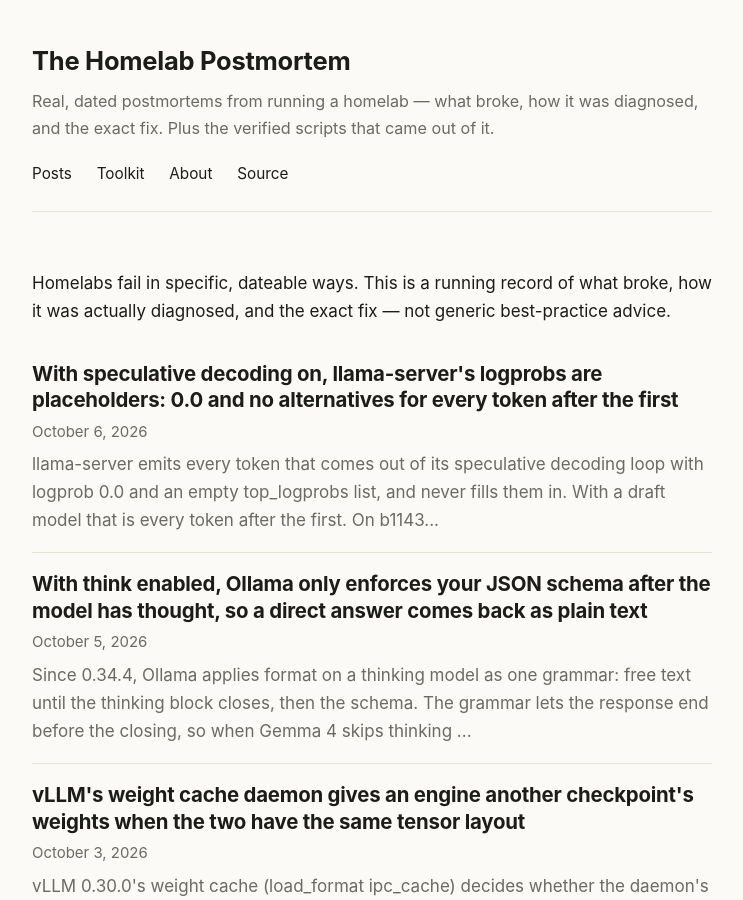
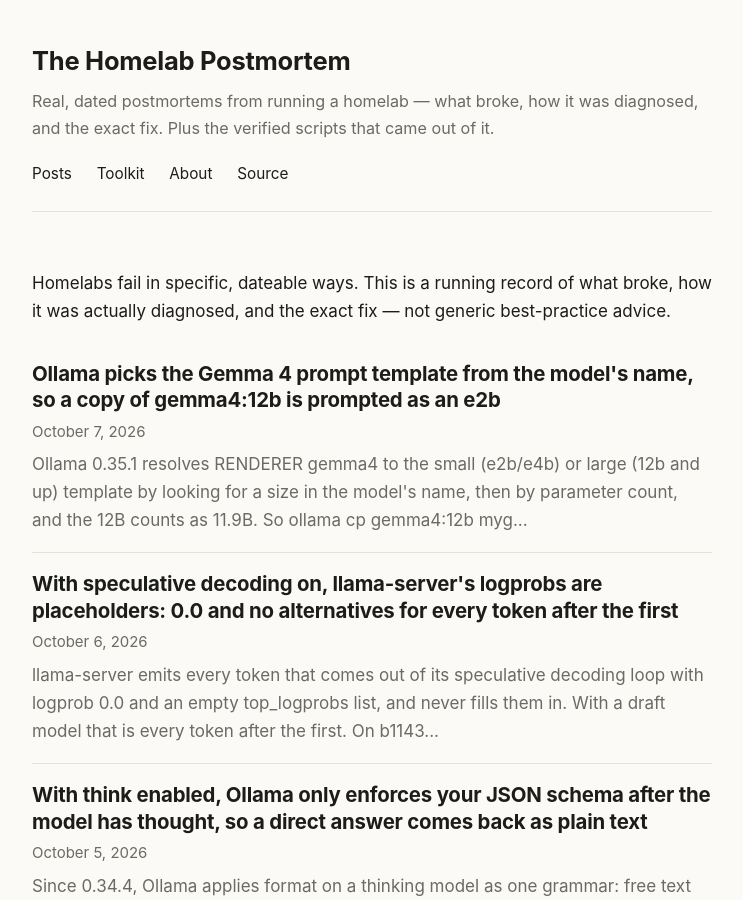
Before and after one commit to mitoyosh/homelab-postmortem, a Jekyll site: the page built from index.html, in a window 1280 px wide and 900 px high. Shown: the whole window, without its empty margins (268-1011 px from the left). Built offline with Jekyll 4.4.1, drawn with Linux system fonts in a browser that asks for light colours; some of the changed lines change nothing that is shown.

Commit message:
Post: Ollama picks the Gemma 4 template from the model name

````diff
--- a/_config.yml
+++ b/_config.yml
@@ -46,7 +46,7 @@
     title: "Local LLM artifacts"
     price: "$5"
     question: "Is the model, adapter, or build you just installed the thing it says it is?"
-    detail: "Seventeen checks. An Ollama quantisation that pulls and runs and returns no working code, a LoRA adapter accepted and applied to zero layers, a build that reports a commit hash from a repository it has never heard of, a response_format the server accepts and then ignores, a previous_response_id that is accepted and dropped, a tool parameter the gemma4 renderer never shows the model, an embedding batch whose positions the library reads past the end of, a prompt cache whose \"no limit\" setting keeps less than the default, and a decision model whose confidence is sharpened tenfold by a temperature its own library clamps at load time, a VRAM reservation Ollama prints in its log and never passes to the runner that places the layers, model sampling settings the OpenAI-compatible API quietly replaces with 1.0, an end-of-generation token chosen by its spelling that stops a model mid-sentence with a normal finish, a sleep mode that loses or crashes on a request arriving just before it sleeps, a JSON schema whose keys come back alphabetised so the model fills the wrong fields, a JSON schema a thinking model escapes whenever it answers without thinking, logprobs that speculative decoding fills with certainty, and a LoRA adapter whose per-module scaling vLLM drops without a word."
+    detail: "Eighteen checks. An Ollama quantisation that pulls and runs and returns no working code, a LoRA adapter accepted and applied to zero layers, a build that reports a commit hash from a repository it has never heard of, a response_format the server accepts and then ignores, a previous_response_id that is accepted and dropped, a tool parameter the gemma4 renderer never shows the model, an embedding batch whose positions the library reads past the end of, a prompt cache whose \"no limit\" setting keeps less than the default, and a decision model whose confidence is sharpened tenfold by a temperature its own library clamps at load time, a VRAM reservation Ollama prints in its log and never passes to the runner that places the layers, model sampling settings the OpenAI-compatible API quietly replaces with 1.0, an end-of-generation token chosen by its spelling that stops a model mid-sentence with a normal finish, a sleep mode that loses or crashes on a request arriving just before it sleeps, a JSON schema whose keys come back alphabetised so the model fills the wrong fields, a JSON schema a thinking model escapes whenever it answers without thinking, logprobs that speculative decoding fills with certainty, a Gemma 4 copy prompted with the small model's template because of its name, and a LoRA adapter whose per-module scaling vLLM drops without a word."
     buy_url: "https://buy.stripe.com/cNiaEWb7C0yge8rcT65Vu07"
 
 baseurl: ""
--- a/_posts/2026-10-05-ollama-thinking-model-skips-your-json-schema-when-it-answers-directly.md
+++ b/_posts/2026-10-05-ollama-thinking-model-skips-your-json-schema-when-it-answers-directly.md
@@ -109,4 +109,6 @@
 
 It is the second structured-output gap in Ollama 0.35 here in a week. On one of its two chat paths, [your schema's keys are re-sorted alphabetically](https://homelabpostmortem.com/2026/10/03/ollama-native-chat-path-sorts-your-json-schema-keys/) before the grammar sees them. Both times the reply was HTTP 200 and nothing in the log said anything was wrong.
 
+Which template a Gemma 4 model gets in the first place depends on [what the model is called](https://homelabpostmortem.com/2026/10/07/ollama-picks-the-gemma-4-template-from-the-model-name/): a copy of `gemma4:12b` under a name without `12b` is prompted with the e2b/e4b template.
+
 The toolkit's `check-ollama-format-think.sh` sends a few short prompts to a model with `think: true` and a schema, and reports how many replies skipped thinking and how many of those broke the schema.
--- /dev/null
+++ b/_posts/2026-10-07-ollama-picks-the-gemma-4-template-from-the-model-name.md
@@ -0,0 +1,113 @@
+---
+title: "Ollama picks the Gemma 4 prompt template from the model's name, so a copy of gemma4:12b is prompted as an e2b"
+date: 2026-10-07
+excerpt: "Ollama 0.35.1 resolves RENDERER gemma4 to the small (e2b/e4b) or large (12b and up) template by looking for a size in the model's name, then by parameter count, and the 12B counts as 11.9B. So ollama cp gemma4:12b mygemma, or a Modelfile FROM gemma4:12b saved under your own name, gets the small template, which leaves out the empty thought block when thinking is off. ollama show looks the same either way. On the 12B we measured, the model wrote the missing block itself and the answers barely changed; naming the renderer in the Modelfile fixes it."
+devto_title: "Ollama picks the Gemma 4 prompt template from the model's name"
+devto_tags: ollama, llm, selfhosted, gemma
+---
+
+**TL;DR**: Gemma 4 models in Ollama carry `RENDERER gemma4`, which Ollama 0.35.1 resolves per request to `gemma4-small` (the e2b/e4b template) or `gemma4-large` (12b, 26b, 31b). It decides by looking for `e2b`/`e4b` or `12b`/`26b`/`31b` in the model's name, and if there is none, by parameter count against 12 billion. The 12B counts as 11.9B. So `gemma4:12b` itself gets the large template, but `ollama cp gemma4:12b mygemma`, or a Modelfile `FROM gemma4:12b` with your system prompt saved as `assistant`, gets the small one. The difference is an empty thought block the large template adds when thinking is off. `ollama show` prints the same thing for both. On the 12B Q4_K_M we tested, the model wrote the missing block itself: four extra generated tokens, the same answers on five of six prompts, and the same answer with different formatting on the sixth. If you want the template the model was trained with, put `RENDERER gemma4-large` in the Modelfile. The toolkit's `check-gemma4-renderer.sh` lists which of your models resolve to which. Upstream report: [ollama/ollama#18824](https://github.com/ollama/ollama/issues/18824).
+
+## The symptom
+
+Debian 13 LXC, CPU only, Ollama 0.35.1 (the current release) from the release tarball, `gemma4:12b` from the library (8.0 GB; `ollama show` says 11.9B parameters, `RENDERER gemma4`). The report used a third-party GGUF and the request below: "Hello", `think: false`, `num_predict: 1`, read `prompt_eval_count`. The same weights under different names:
+
+```
+gemma4:12b                                        think:false 14   think:true 17
+ollama cp gemma4:12b mygemma                      think:false 10   think:true 17
+FROM gemma4:12b, saved as assistant               think:false 10   think:true 17
+FROM gemma4:12b, saved as assistant-12b           think:false 14   think:true 17
+FROM gemma4:12b, saved as assistant:12b           think:false 14   think:true 17
+FROM gemma4:12b + RENDERER gemma4-large           think:false 14   think:true 17
+FROM gemma4:12b + SYSTEM + num_ctx, as helper     think:false 21   think:true 23
+same Modelfile, saved as helper-12b               think:false 25   think:true 23
+```
+
+Four tokens go missing whenever the name has no size in it, including on a plain `ollama cp`. With thinking on, every variant gets the same prompt. The report says the official library tag is fine because its name contains `12b`. That is true of the tag, but not of anything derived from it under another name, which is the usual thing to do with a library model once you add a system prompt.
+
+## Why it's easy to miss
+
+Nothing you can look at shows it. `ollama show assistant` and `ollama show gemma4:12b` print the same model block, and `ollama show --modelfile` says `RENDERER gemma4` for both. The resolution happens per request and isn't logged.
+
+It only matters with thinking off. A request without a `think` field, including everything through `/v1/chat/completions`, ran with thinking on for this model, and both templates produced the same prompt there.
+
+And the answers are nearly the same, as below, so a quick look at the output won't show a difference.
+
+## What's really going on
+
+`server/renderer_resolution.go` in 0.35.1:
+
+```go
+func resolveGemma4Renderer(m *Model) string {
+    ...
+    if renderer, ok := gemma4RendererFromName(m.ShortName); ok {
+        return renderer
+    }
+    if renderer, ok := gemma4RendererFromName(m.Name); ok {
+        return renderer
+    }
+    if parameterCount, ok := parseHumanParameterCount(m.Config.ModelType); ok {
+        return gemma4RendererForParameterCount(parameterCount)
+    }
+    return gemma4RendererSmall
+}
+```
+
+`gemma4RendererFromName` is a substring check: `e2b` or `e4b` gives small, `12b`, `26b` or `31b` gives large. `ShortName` and `Name` are the name you asked for (`n.DisplayShortest()` and `n.String()` in `GetModel`), tag included, so `assistant:12b` counts. A copy or a derived model keeps the base model's config, `RENDERER gemma4` and `model_type` `11.9B` included, under the new name. With no size in the name, the count decides, and `gemma4LargeMinParameterCount` is exactly 12,000,000,000.
+
+The two renderers are the same code with one flag:
+
+```go
+case "gemma4", "gemma4-small":
+    return &Gemma4Renderer{useImgTags: RenderImgTags}
+case "gemma4-large":
+    return &Gemma4Renderer{useImgTags: RenderImgTags, emptyBlockOnNothink: true}
+```
+
+With `emptyBlockOnNothink`, the generation prompt ends `<|turn>model\n<|channel>thought\n<channel|>` when thinking is off: an empty thought block. The report compared 50 rendered prompts with Google's chat template for the 12B and found the large renderer identical on all 50 and the small one missing this block on all 50. Without it, the prompt stops at `<|turn>model\n`. Those are the four tokens.
+
+## What it does to the answers
+
+The report says it did not measure the effect on outputs. Six prompts, `think: false`, temperature 0, `assistant` (small) against `assistant-12b` (large):
+
+```
+17 * 23?                  small eval   8  '391'                 large eval   4  '391'
+capital of Australia?     small eval   7  'Canberra'            large eval   3  'Canberra'
+bat and ball              small eval 207  '...**$0.05**...'     large eval 205  '...**$0.05**...'
+one sentence on autumn    small eval  25  identical             large eval  21
+three primes over 50      small eval  34  identical             large eval  30
+'good morning' in French  small eval  33  identical             large eval  29
+```
+
+Five answers are identical, with four more generated tokens on the small side. The bat-and-ball answer is the same answer with a bolded heading on one side and not the other. To see where the four tokens go, the two prompts, written out by hand as the renderers build them, were sent straight to the llama-server process Ollama runs for the model:
+
+```
+small prompt   raw tokens: '<|channel>' 'thought' '\n' '<channel|>' '3' '9' '1'
+large prompt   raw tokens: '3' '9' '1'
+```
+
+The model writes the empty block itself, and Ollama's Gemma 4 parser removes it before the reply goes out. With a JSON schema in `format` and thinking off, the model can't write the block, since the grammar applies from the first token. The answers still had the same values (`391`, `Canberra`, `0.05`, `53, 59, and 61`, `Bonjour`), with different whitespace, and the bat-and-ball one came back as `"The ball costs $0.05."` instead of `"0.05"`.
+
+So on this model and these prompts, the cost is a few tokens and some formatting drift. That is one quantisation of one size on six prompts, not a quality evaluation. A smaller quantisation, a long multi-turn chat or a different task may react differently to a prompt the model wasn't trained on. The point is that whether it gets that prompt depends on what you named it.
+
+## The fix
+
+Name the renderer in the Modelfile. An explicit `gemma4-large` is used as is, whatever the model is called:
+
+```
+FROM helper
+RENDERER gemma4-large
+PARSER gemma4
+```
+
+Re-created that way, `helper` (system prompt and `num_ctx 8192` kept) went from 21 to 25 prompt tokens, the same as `helper-12b`.
+
+Putting `12b` in the name also works, but it is a substring match: a name containing both `e4b` and `12b` resolves to small, because `e2b`/`e4b` is checked first. Setting the renderer doesn't depend on that.
+
+To find affected models, `check-gemma4-renderer.sh` reads `/api/tags` and `/api/show` and applies the same rules without loading anything. On the eight models above it marked `assistant`, `helper` and `mygemma` as resolving to the small template and the others as large, which matches the measured token counts.
+
+## The generalisable habit
+
+When a tool picks behaviour from a name, a copy is a different thing. `ollama cp` and `FROM` look like they produce the same model under another label, and for the weights and the config they do. But anything resolved from the label at request time is decided again for the copy, and the closer the model sits to a threshold, here 11.9B against 12B, the more likely that decision changes. The way to see it is to measure something the decision affects, here the prompt token count, on the original and the copy.
+
+The template also decides [what a Gemma 4 model does with your JSON schema when thinking is on](https://homelabpostmortem.com/2026/10/05/ollama-thinking-model-skips-your-json-schema-when-it-answers-directly/), which is the other side of the same `<|channel>` block.
--- a/toolkit/index.md
+++ b/toolkit/index.md
@@ -93,6 +93,10 @@
   with real alternatives or as speculative-decoding placeholders (logprob 0, no
   alternatives). From
   [With speculative decoding on, llama-server's logprobs are placeholders]({{ '/2026/10/06/llama-server-speculative-decoding-returns-placeholder-logprobs/' | relative_url }}).
+- **`check-gemma4-renderer.sh`** — applies Ollama's Gemma 4 template rules to
+  each installed model and lists which ones of 10B or more resolve to the
+  e2b/e4b template because their name has no size in it. Loads nothing. From
+  [Ollama picks the Gemma 4 prompt template from the model's name]({{ '/2026/10/07/ollama-picks-the-gemma-4-template-from-the-model-name/' | relative_url }}).
 - **`check-lora-patterns.py`** — reads LoRA `adapter_config.json` files and
   lists the modules whose `rank_pattern` / `alpha_pattern` give them a scale
   vLLM won't apply, with the factor to fold into `lora_B`. From
````
Also changed, not shown: assets/covers/2026-10-07-ollama-picks-the-gemma-4-template-from-the-model-name.png (added).
